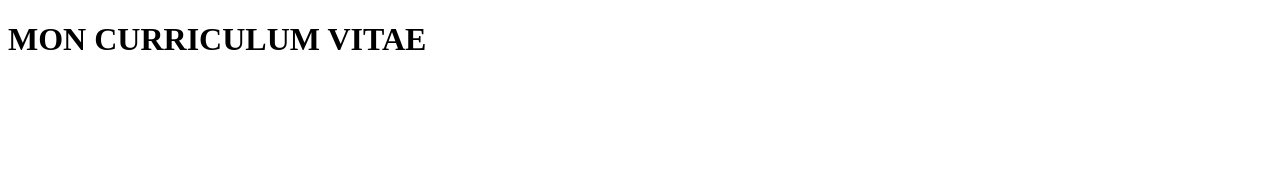
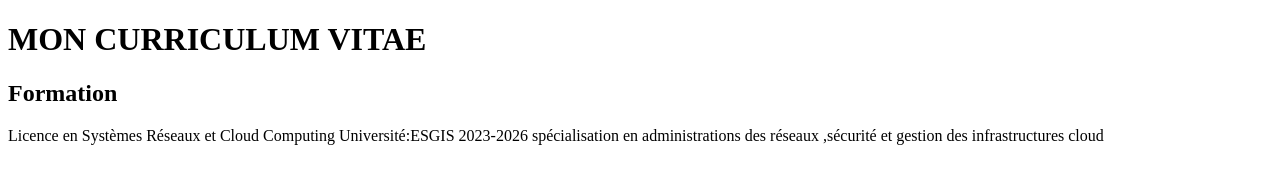
Before and after one commit to leslie060/mon-cv, a plain HTML site: page index.html in a window 1280 px wide. Drawn offline with Linux system fonts and the light colour scheme.

Commit message:
mise en place de la section formation

```diff
--- a/index.html
+++ b/index.html
@@ -7,6 +7,11 @@
     </head>
     <body>
         <h1>MON CURRICULUM VITAE</h1>
+        <h2>Formation</h2>
+        <p>Licence en Systèmes Réseaux et Cloud Computing
+            Université:ESGIS 2023-2026
+            spécialisation en administrations des réseaux ,sécurité et gestion des infrastructures cloud
+        </p>
 
     </body>
 </html>
```
